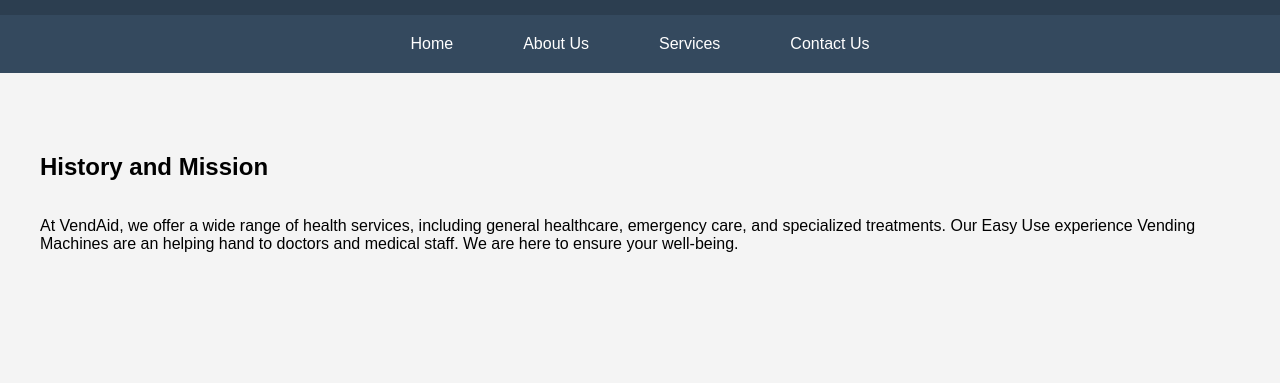
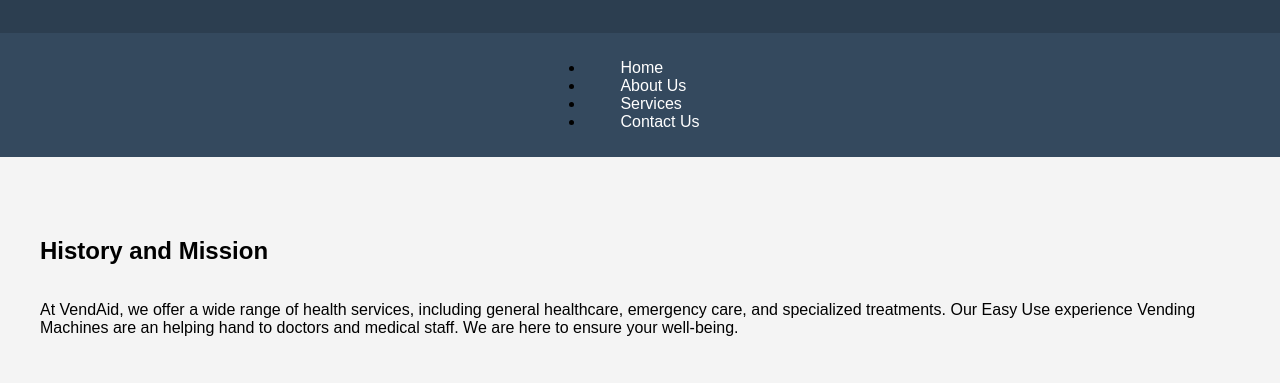
Before and after one commit to NickNich2/dwdd1600, a plain HTML site: page 03hand-coding/Aboutus.html in a window 1280 px wide. Shown: the part 139-522 px from the top of the page. Drawn offline with Linux system fonts and the light colour scheme.

Commit message:
03hand-coding

```diff
--- a/03hand-coding/Aboutus.html
+++ b/03hand-coding/Aboutus.html
@@ -14,6 +14,7 @@
 <body>
 
     <!-- Header -->
+        <span>Welcome to VendAid</span>
     <header>
         <h1>About Us</h1>
         <p>Our Why</p>
@@ -21,13 +22,16 @@
 
     <!-- Navigation Menu -->
     <nav>
-        <a href="index.html">Home</a>
-        <a href="Aboutus.html">About Us</a>
-        <a href="services.html">Services</a>
-        <a href="contact.html">Contact Us</a>
+        <ul>
+        <li><a href="index.html">Home</a></li>
+        <li><a href="Aboutus.html">About Us</a></li>
+        <li><a href="services.html">Services</a></li>
+        <li><a href="contact.html">Contact Us</a></li>
+    </ul>
     </nav>
 
     <!-- Home Section -->
+     <main>
     <section id="home">
         <div class="container">
             <h2>History and Mission</h2>
@@ -69,7 +73,7 @@
             </div>
         </div>
     </section>
-
+</main>
     <!-- Contact Us Section -->
     <section id="contact">
         <div class="container">
```
Also changed, not shown: 03hand-coding/index.html (+8 -5 lines).
